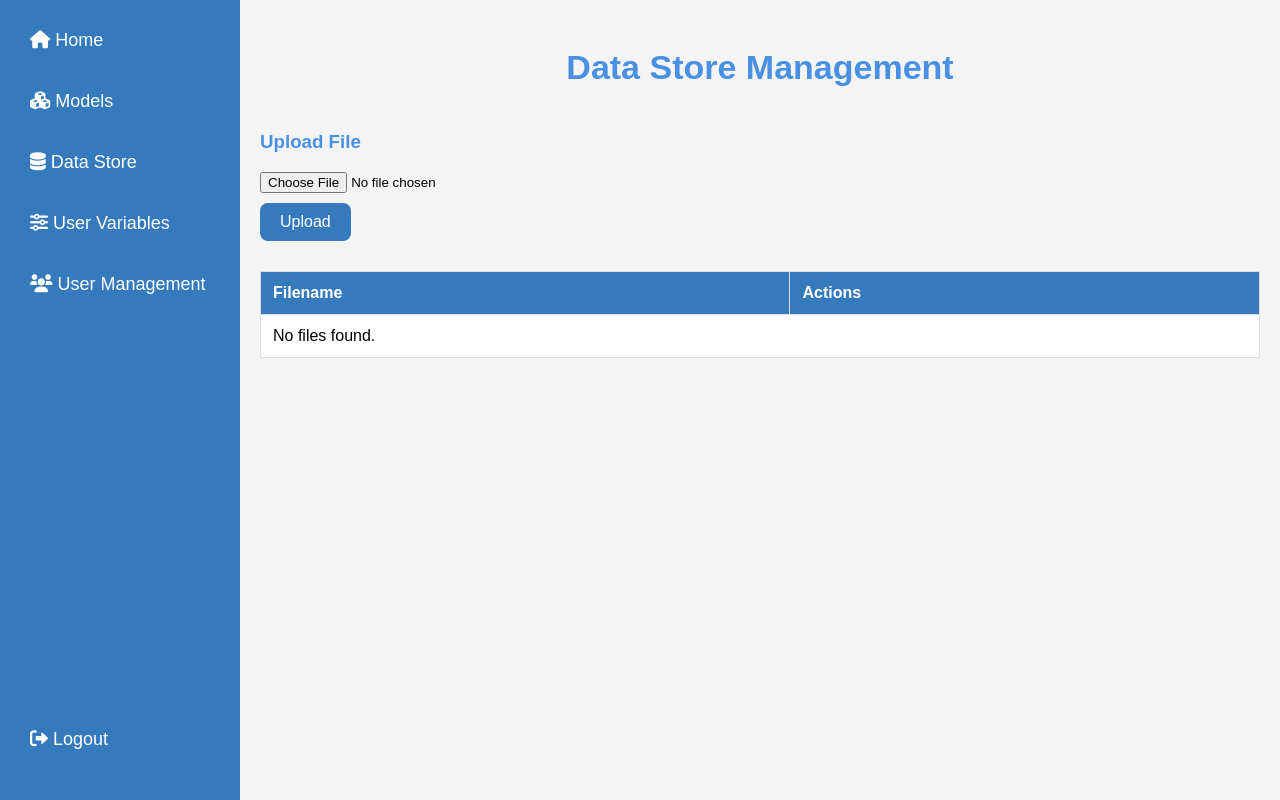
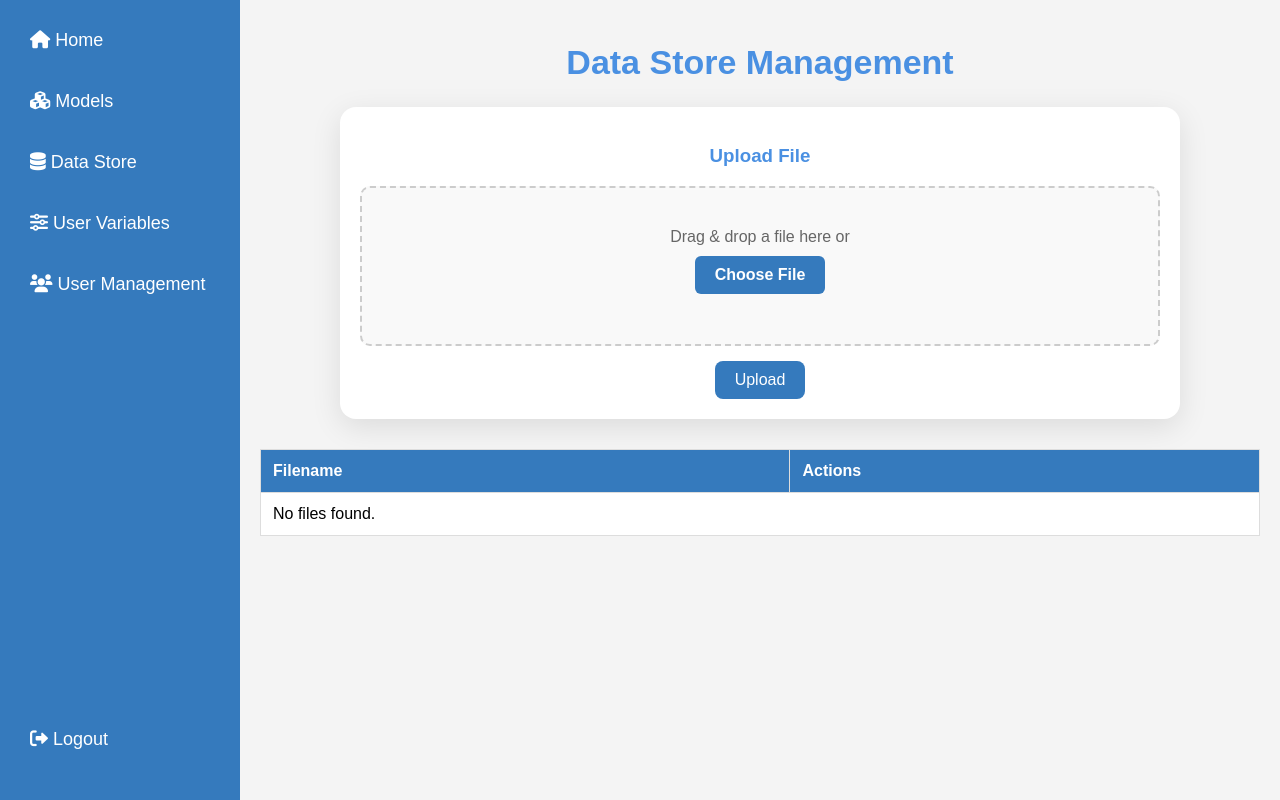
Before and after one commit to MLInsightLab/MLInsightLab-UI, a FastAPI app: page /data in a window 1280 px wide. Run offline with FastAPI, Linux system fonts and the light colour scheme; the visitor is signed in with stand-in values (Sample User, id 1).

Commit message:
updating UI of all pages
Signed-off-by: Jacob Renn <jacob.renn4@gmail.com>

```diff
--- a/code/static/css/data.css
+++ b/code/static/css/data.css
@@ -1,11 +1,10 @@
-.container {
+.form-container {
     background-color: #ffffff;
-    padding: 40px;
+    padding: 20px;
     border-radius: 16px;
     box-shadow: 0 8px 30px rgba(0, 0, 0, 0.1);
-    width: 100%;
-    max-width: 1000px;
-    margin: 0 auto;
+    width: 80%;
+    margin: 0 auto 30px;
     text-align: center;
 }
 
@@ -14,3 +13,45 @@ input[type="file"] {
     width: 100%;
     margin-bottom: 10px;
 }
+
+.drop-zone {
+    border: 2px dashed #cccccc;
+    padding: 40px 20px;
+    border-radius: 10px;
+    background-color: #f9f9f9;
+    margin-bottom: 15px;
+    transition: background-color 0.3s, border-color 0.3s;
+}
+
+.drop-zone.dragover {
+    background-color: #eef6ff;
+    border-color: #357ABD;
+}
+
+.drop-zone p {
+    margin: 0 0 10px 0;
+    color: #666;
+}
+
+/* Custom File Upload Button */
+.custom-file-upload {
+    display: inline-block;
+    padding: 10px 20px;
+    cursor: pointer;
+    background-color: #357ABD;
+    color: #fff;
+    border-radius: 6px;
+    font-weight: 600;
+    transition: background-color 0.3s;
+}
+
+.custom-file-upload:hover {
+    background-color: #4A90E2;
+}
+
+.file-name {
+    margin-top: 10px;
+    color: #333;
+    font-style: italic;
+    font-size: 14px;
+}
--- a/code/static/css/main.css
+++ b/code/static/css/main.css
@@ -45,6 +45,13 @@ h2 {
     font-weight: bold;
 }
 
+h1 {
+    color: #4a90e2;
+    font-size: 34px;
+    margin-bottom: 25px;
+    font-weight: bold;
+}
+
 .main-content {
     flex: 1;
     display: flex;
@@ -58,6 +65,10 @@ h2 {
 }
 
 .main-content h2 {
+    text-align: center;
+}
+
+.main-content h1 {
     text-align: center;
 }
 
--- a/code/templates/data.html
+++ b/code/templates/data.html
@@ -1,16 +1,19 @@
 <!DOCTYPE html>
 <html lang="en">
+
 <head>
     <meta charset="UTF-8">
     <meta name="viewport" content="width=device-width, initial-scale=1.0">
     <title>ML Insight Lab</title>
     <link rel="stylesheet" href="https://cdnjs.cloudflare.com/ajax/libs/font-awesome/6.0.0-beta3/css/all.min.css">
+    <link rel="stylesheet" href="/static/css/main.css">
     <link rel="stylesheet" href="/static/css/data.css">
-    <link rel="stylesheet" href="/static/css/main.css">
     <link rel="icon" href="/static/logo.png" type="image/png">
 </head>
+
 <body>
 
+    <!-- Sidebar Navigation -->
     <div class="sidebar">
         <div>
             <a href="/"><i class="fas fa-home"></i> Home</a>
@@ -22,17 +25,27 @@
         <a href="/logout"><i class="fas fa-sign-out-alt"></i> Logout</a>
     </div>
 
+    <!-- Main Content Area -->
     <div class="main-content">
-    <h2>Data Store Management</h2>
+        <div class="content-header">
+            <h1>Data Store Management</h1>
+        </div>
 
-    <!-- Upload Form -->
+        <!-- Upload Section -->
         <div class="form-container">
             <h3>Upload File</h3>
-        <input type="file" id="fileInput" accept=".txt,.csv,.json">
+
+            <div id="dropZone" class="drop-zone">
+                <p id="dropZoneText">Drag & drop a file here or</p>
+                <label for="fileInput" class="custom-file-upload">Choose File</label>
+                <p id="fileNameDisplay" class="file-name"></p>
+                <input type="file" id="fileInput" style="display: none;">
+            </div>
+
             <button onclick="uploadFile()">Upload</button>
         </div>
 
-    <!-- File Listing -->
+        <!-- File Listing Table -->
         <table id="filesTable">
             <thead>
                 <tr>
@@ -46,14 +59,49 @@
                 </tr>
             </tbody>
         </table>
-
     </div>
 
+    <!-- JavaScript Logic -->
     <script>
-// List files from the data store
+        let droppedFile = null;
+
+        document.addEventListener("DOMContentLoaded", () => {
+            listFiles();
+
+            const dropZone = document.getElementById('dropZone');
+            const fileInput = document.getElementById('fileInput');
+
+            dropZone.addEventListener('dragover', (e) => {
+                e.preventDefault();
+                dropZone.classList.add('dragover');
+            });
+
+            dropZone.addEventListener('dragleave', () => {
+                dropZone.classList.remove('dragover');
+            });
+
+            dropZone.addEventListener('drop', (e) => {
+                e.preventDefault();
+                dropZone.classList.remove('dragover');
+                const files = e.dataTransfer.files;
+                if (files.length > 0) {
+                    droppedFile = files[0];
+                    fileInput.files = files;
+                    document.getElementById('fileNameDisplay').textContent = droppedFile.name;
+                }
+            });
+
+            fileInput.addEventListener('change', () => {
+                droppedFile = fileInput.files[0];
+                if (droppedFile) {
+                    document.getElementById('fileNameDisplay').textContent = droppedFile.name;
+                }
+            });
+        });
+
         async function listFiles() {
             try {
-        const token = localStorage.getItem('token')
+                const token = localStorage.getItem('token');
                 const response = await fetch('/api/data/list', {
                     method: 'POST',
                     headers: { 'Content-Type': 'application/json', 'Authorization': `Bearer ${token}` },
@@ -69,7 +117,6 @@ async function listFiles() {
             }
         }
 
-// Display files in the table
         function displayFiles(files) {
             const filesList = document.getElementById('filesList');
             filesList.innerHTML = '';
@@ -81,26 +128,25 @@ function displayFiles(files) {
 
             files.forEach(file => {
                 const row = document.createElement('tr');
-        row.innerHTML = `<td>${file}</td>
+                row.innerHTML = `
+                    <td>${file}</td>
                     <td>
                         <button onclick="downloadFile('${file}')">Download</button>
-                         </td>`;
+                    </td>
+                `;
                 filesList.appendChild(row);
             });
         }
 
-// Upload file to the data store
         async function uploadFile() {
-    const token = localStorage.getItem('token')
-    const fileInput = document.getElementById('fileInput');
-    const file = fileInput.files[0];
+            const token = localStorage.getItem('token');
+            const file = droppedFile;
 
-    if (!file) return alert('Please select a file');
+            if (!file) return alert('Please select or drop a file');
 
             const reader = new FileReader();
-    reader.onload = async function(event) {
-        const base64Data = btoa(event.target.result); // Convert to base64
-
+            reader.onload = async function (event) {
+                const base64Data = btoa(event.target.result);
                 const data = {
                     filename: file.name,
                     file_bytes: base64Data,
@@ -117,38 +163,36 @@ async function uploadFile() {
                     if (!response.ok) throw new Error('Failed to upload file');
 
                     alert('File uploaded successfully');
+                    droppedFile = null;
+                    document.getElementById('fileInput').value = '';
+                    document.getElementById('fileNameDisplay').textContent = '';
                     listFiles();
                 } catch (error) {
                     alert(error.message);
                 }
             };
 
-    reader.readAsBinaryString(file); // Read file as binary string
+            reader.readAsBinaryString(file);
         }
 
-// Download file from the data store
         async function downloadFile(filename) {
             try {
-        const token = localStorage.getItem('token')
+                const token = localStorage.getItem('token');
                 const response = await fetch('/api/data/download', {
                     method: 'POST',
                     headers: { 'Content-Type': 'application/json', 'Authorization': `Bearer ${token}` },
-            body: JSON.stringify({ 'filename': filename })
+                    body: JSON.stringify({ filename })
                 });
 
                 if (!response.ok) throw new Error('Failed to download file');
 
                 const result = await response.json();
-        const fileContent = atob(result); // Decode base64
-
-        // Trigger file download in browser
+                const fileContent = atob(result);
                 const binaryArray = new Uint8Array(fileContent.length);
-
-        for (let i = 0; i < fileContent.length; i++){
+                for (let i = 0; i < fileContent.length; i++) {
                     binaryArray[i] = fileContent.charCodeAt(i);
                 }
-        const blob = new Blob([binaryArray])
-
+                const blob = new Blob([binaryArray]);
                 const link = document.createElement('a');
                 link.href = URL.createObjectURL(blob);
                 link.download = filename;
@@ -157,9 +201,8 @@ async function downloadFile(filename) {
                 alert(error.message);
             }
         }
-
-window.onload = listFiles;
     </script>
 
 </body>
+
 </html>
--- a/code/templates/home.html
+++ b/code/templates/home.html
@@ -25,7 +25,7 @@
     <div class="main-content">
         <div class="content-header">
             <img src="/static/logo.png" alt="Logo", class="logo">
-            <h2>ML Insight Lab</h2>
+            <h1>ML Insight Lab</h1>
         </div>
 
         <!-- Dashboard Tiles -->
--- a/code/templates/list_models.html
+++ b/code/templates/list_models.html
@@ -23,7 +23,9 @@
     </div>
 
     <div class="main-content">
-        <h2>Deployed Models</h2>
+        <div class="content-header">
+            <h1>Deployed Models</h1>
+        </div>
 
         <div class="models-wrapper">
             <!-- Search Filter -->
--- a/code/templates/login.html
+++ b/code/templates/login.html
@@ -11,7 +11,7 @@
 <body>
     <div class="login-container">
         <img src="/static/logo.png" alt="Logo" class="logo">
-        <h2>ML Insight Lab</h2>
+        <h1>ML Insight Lab</h1>
         <form id="loginForm">
             <input type="text" id="username" name="username" placeholder="Username" required><br>
             <input type="password" id="password" name="password" placeholder="Password" required><br>
--- a/code/templates/manage_variables.html
+++ b/code/templates/manage_variables.html
@@ -25,7 +25,9 @@
     </div>
 
     <div class="main-content">
-        <h2>Manage User Variables</h2>
+        <div class="content-header">
+            <h1>Manage User Variables</h1>
+        </div>
 
         <!-- Form to Set New Variable -->
         <div class="form-container">
--- a/code/templates/user_management.html
+++ b/code/templates/user_management.html
@@ -23,7 +23,9 @@
     </div>
 
     <div class="main-content">
-        <h2>User Management</h2>
+        <div class="content-header">
+            <h1>User Management</h1>
+        </div>
 
         <div class="grid-container">
 
```
Lines whose indentation alone changed are shown as unchanged.
